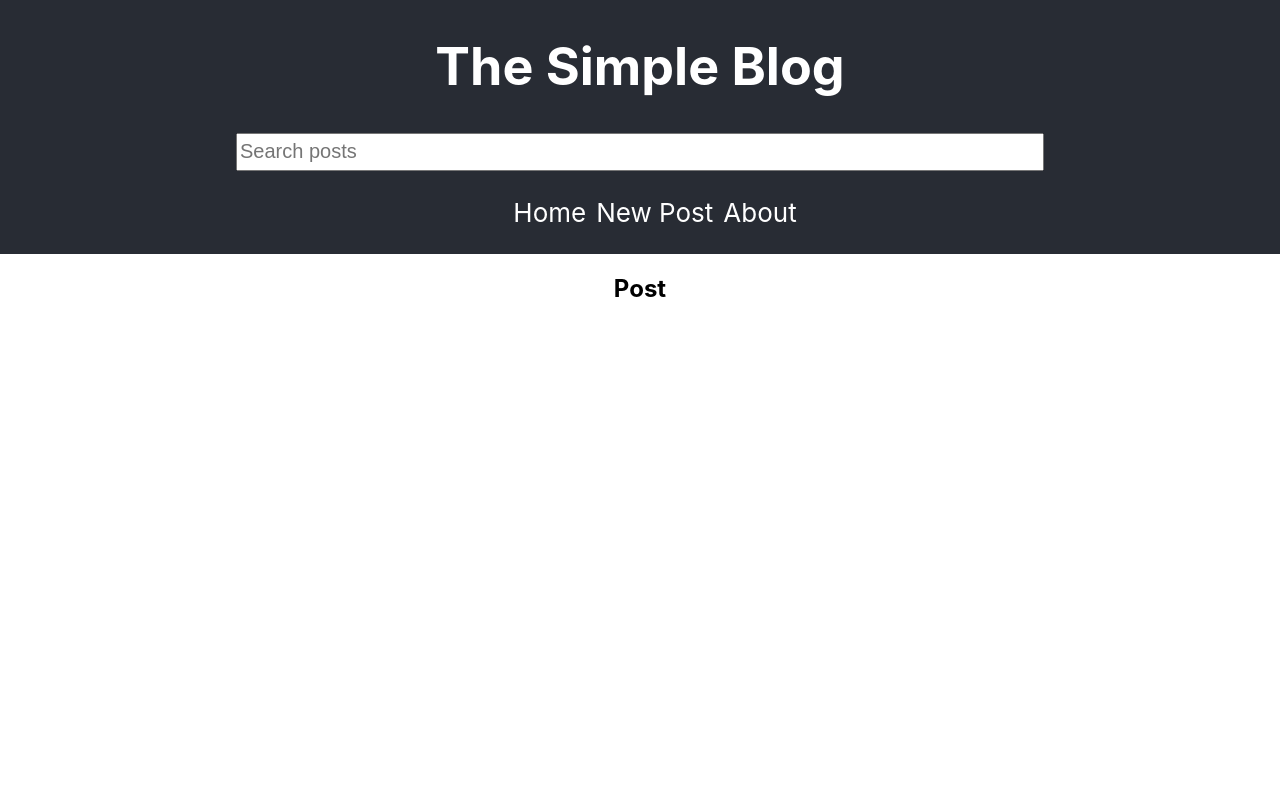
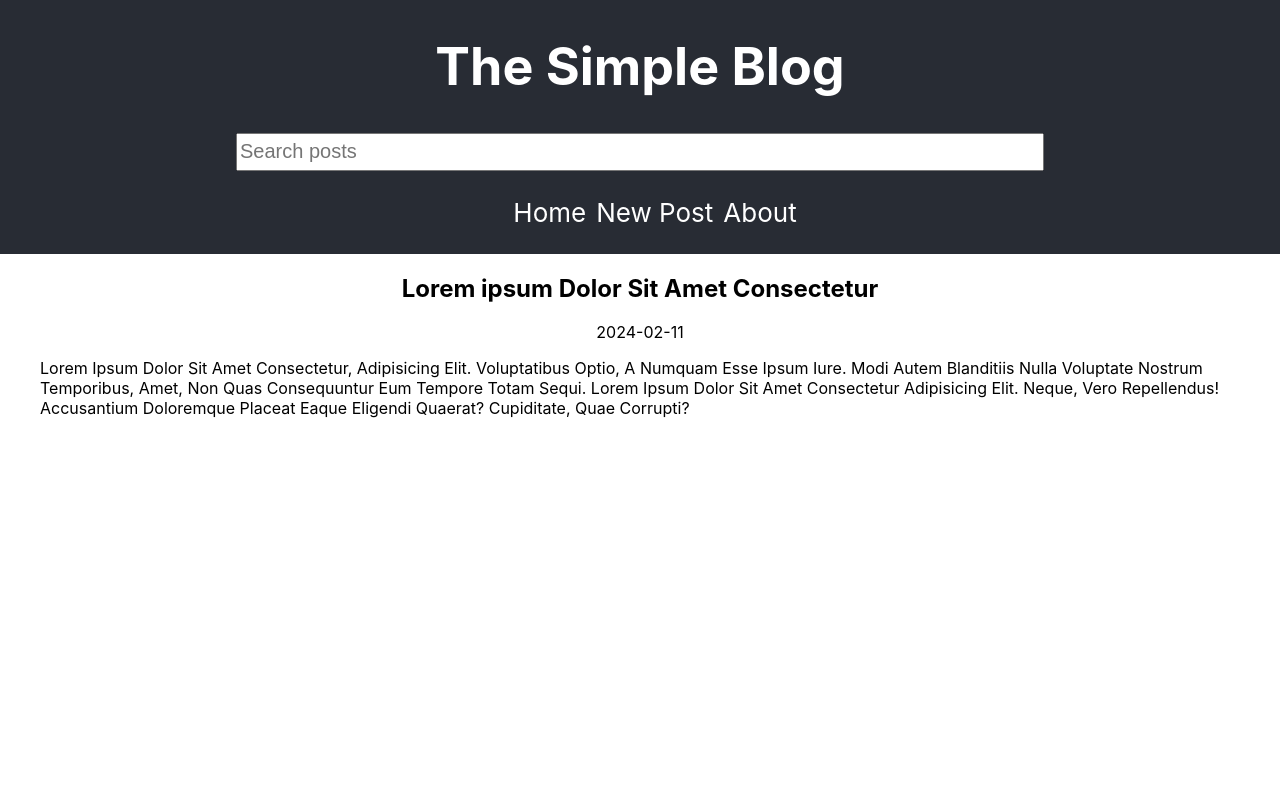
Before and after one commit to enowmbi/react-blog, a React (Create React App) app: page /posts/03635dff-cd2c-4c8b-82d8-308c0d1841dd in a window 1280 px wide. Shown: the top 800 px of the page. Built offline with nearby package versions, Linux system fonts and the light colour scheme.

Commit message:
Change post component to postdetails and display details in postdetails page

```diff
--- a/src/App.css
+++ b/src/App.css
@@ -32,6 +32,15 @@ ul li a{
 header ul{
     list-style: none;
     display: flex;
+}
+
+main article{
+    text-align: left;
+    margin-block-start: 1em;
+    margin-block-end: 1em;
+    margin-inline-start: 0px;
+    margin-inline-end: 0px;
+    padding-inline-start: 40px;
 }
 
 header ul li{
--- a/src/App.js
+++ b/src/App.js
@@ -3,7 +3,7 @@ import Header from "./components/Header"
 import Home from "./components/Home"
 import About from "./components/About"
 import NewPost from "./components/NewPost"
-import Post from "./components/Post"
+import PostDetails from "./components/PostDetails"
 import Missing from "./components/Missing"
 import Footer from "./components/Footer"
 import { Routes, Route } from 'react-router-dom'
@@ -51,7 +51,7 @@ function App() {
                 <Routes>
                     <Route path="/" element={<Home posts={posts} />} />
                     <Route path="/posts/new" element={<NewPost />} />
-                    <Route path="/posts/:id" element={<Post />} />
+                    <Route path="/posts/:id" element={<PostDetails posts={posts}/>} />
                     <Route path="/about" element={<About />} />
                     <Route path="/*" element={<Missing />} />
                 </Routes>
--- a/src/components/Post.js
+++ /dev/null
@@ -1,10 +0,0 @@
-const Post =()=>{
-    return(
-            <main>
-                <h2>Post</h2>
-            </main>
-    )
-
-}
-
-export default Post
--- /dev/null
+++ b/src/components/PostDetails.js
@@ -0,0 +1,18 @@
+import { useParams } from 'react-router-dom'
+
+const PostDetails = ({posts}) => {
+    const { id } = useParams()
+
+    const post = posts.find((post) => post.id === id)
+
+    return(
+            <main>
+                <h2>{post.title}</h2>
+                <p>{post.date}</p>
+                <article>{post.body}</article>
+            </main>
+    )
+
+}
+
+export default PostDetails
```
